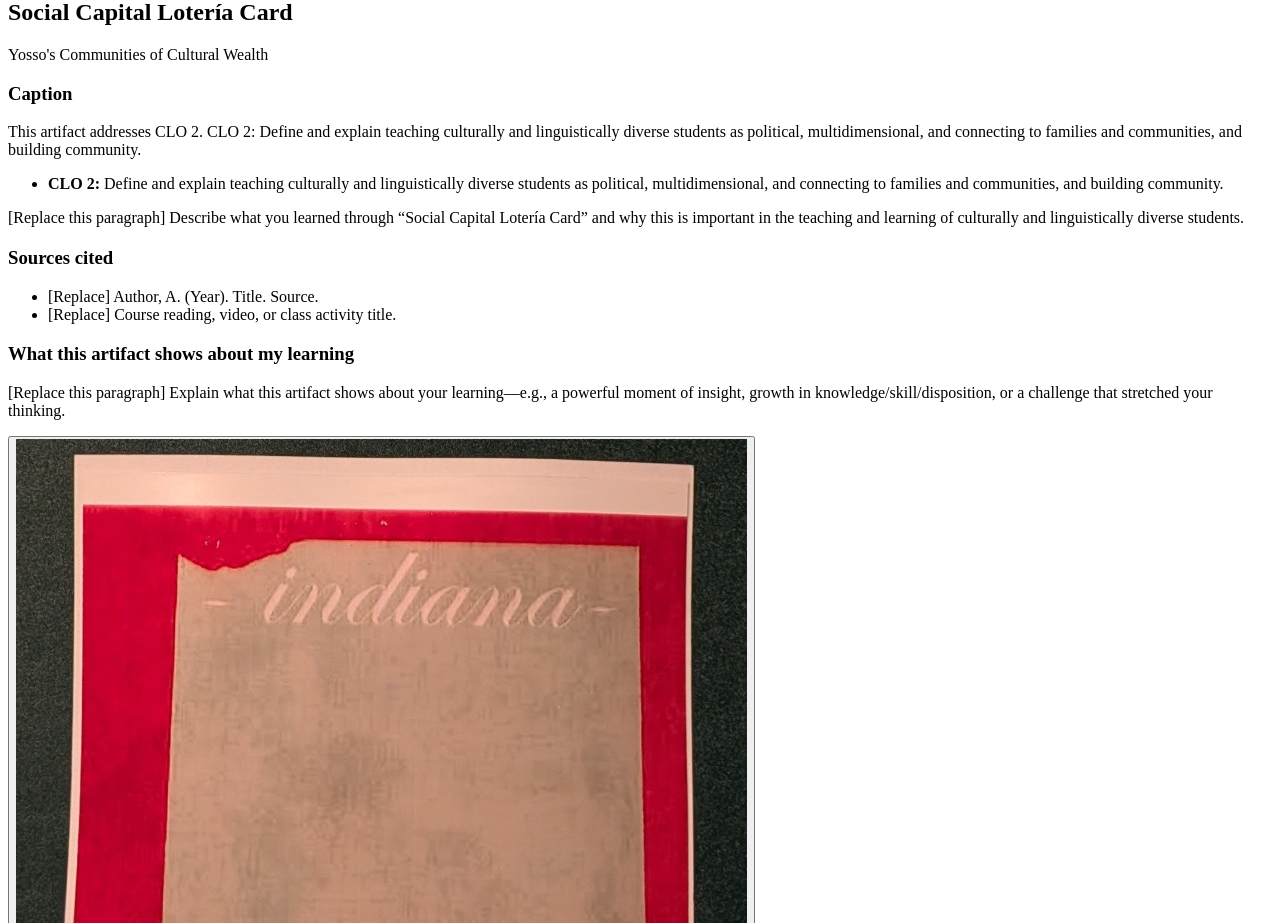
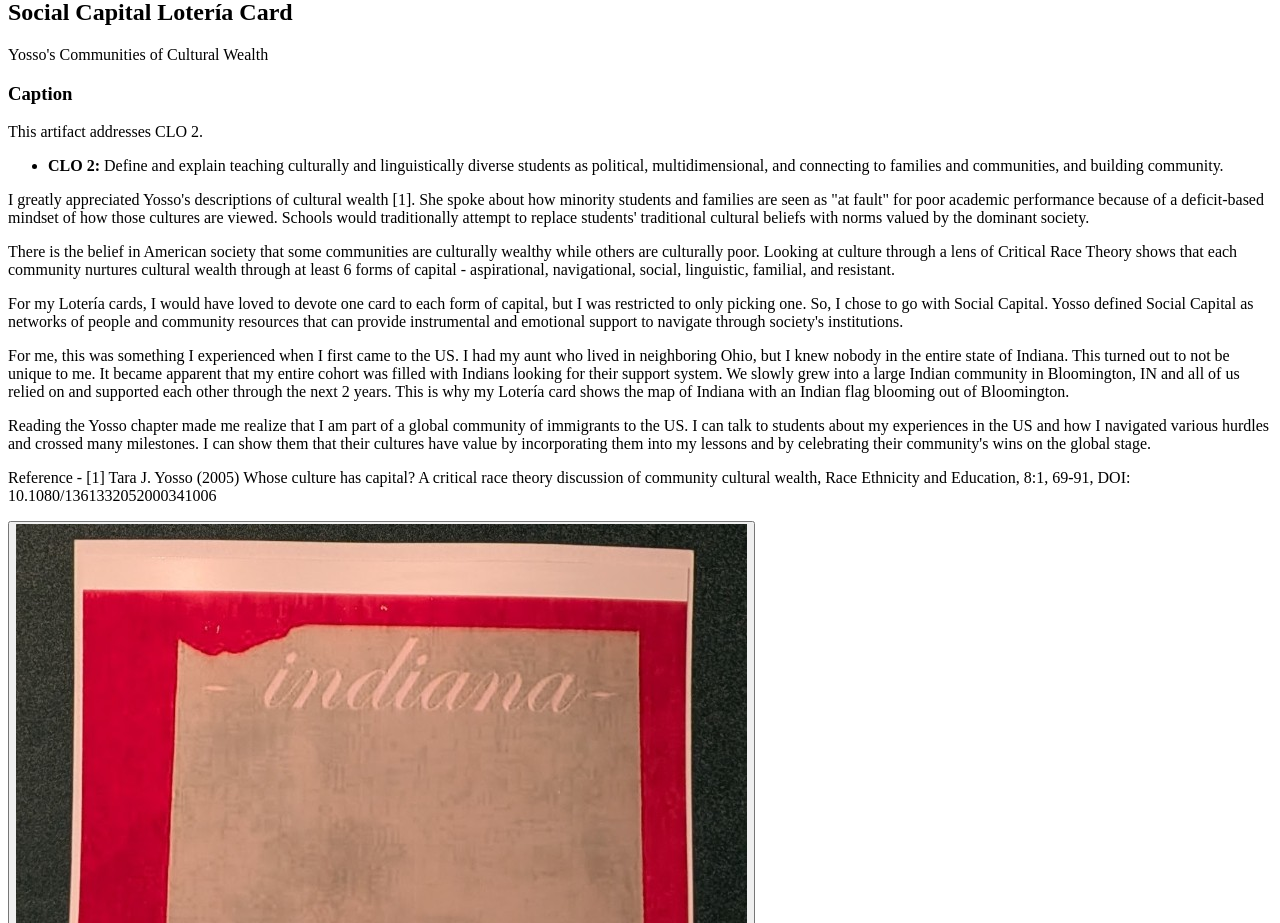
Before and after one commit to RisNag777/clrt_portfolio, a React (Vite) app: page /artifacts in a window 1280 px wide. Shown: the part 5680-6603 px from the top of the page. Built offline with nearby package versions, Linux system fonts and the light colour scheme; the HTML template or start-up script is replaced by a standard one.

Commit message:
Add the Social Capital lotería reflection on Yosso’s cultural wealth.
Co-authored-by: Cursor <cursoragent@cursor.com>

```diff
--- a/src/data/portfolio.ts
+++ b/src/data/portfolio.ts
@@ -198,6 +198,22 @@ Coming back to the lesson, after 30 mins, Dr. Von Esch took pity on us and switc
     type: 'assignment',
     outcomeIds: ['clo-2'],
     stackImages: true,
+    caption: {
+      outcomeAddressed: 'This artifact addresses CLO 2.',
+      whatILearned: `I greatly appreciated Yosso's descriptions of cultural wealth [1]. She spoke about how minority students and families are seen as "at fault" for poor academic performance because of a deficit-based mindset of how those cultures are viewed. Schools would traditionally attempt to replace students' traditional cultural beliefs with norms valued by the dominant society.
+
+There is the belief in American society that some communities are culturally wealthy while others are culturally poor. Looking at culture through a lens of Critical Race Theory shows that each community nurtures cultural wealth through at least 6 forms of capital - aspirational, navigational, social, linguistic, familial, and resistant.
+
+For my Lotería cards, I would have loved to devote one card to each form of capital, but I was restricted to only picking one. So, I chose to go with Social Capital. Yosso defined Social Capital as networks of people and community resources that can provide instrumental and emotional support to navigate through society's institutions.
+
+For me, this was something I experienced when I first came to the US. I had my aunt who lived in neighboring Ohio, but I knew nobody in the entire state of Indiana. This turned out to not be unique to me. It became apparent that my entire cohort was filled with Indians looking for their support system. We slowly grew into a large Indian community in Bloomington, IN and all of us relied on and supported each other through the next 2 years. This is why my Lotería card shows the map of Indiana with an Indian flag blooming out of Bloomington.
+
+Reading the Yosso chapter made me realize that I am part of a global community of immigrants to the US. I can talk to students about my experiences in the US and how I navigated various hurdles and crossed many milestones. I can show them that their cultures have value by incorporating them into my lessons and by celebrating their community's wins on the global stage.
+
+Reference - [1] Tara J. Yosso (2005) Whose culture has capital? A critical race theory discussion of community cultural wealth, Race Ethnicity and Education, 8:1, 69-91, DOI: 10.1080/1361332052000341006`,
+      citations: [],
+      whatItShows: '',
+    },
     images: [
       {
         src: '/artifacts/social-capital-indiana.png',
```
